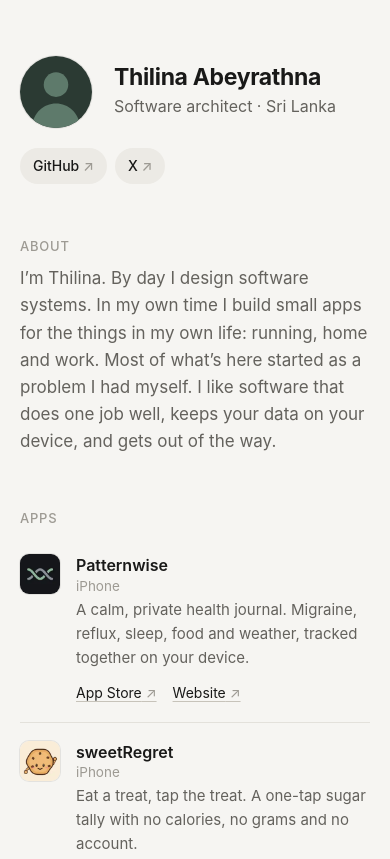
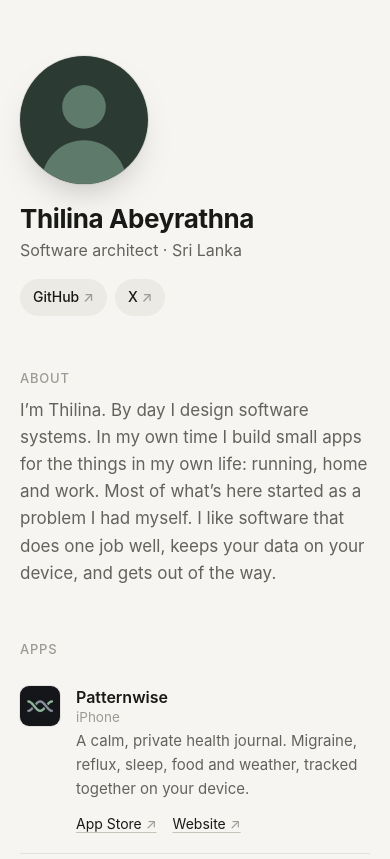
Before and after one commit to thilinaa/hello-world, a plain HTML site: page index.html in a window 390 px wide. Shown: the top 859 px of the page. Drawn offline with Linux system fonts and the light colour scheme.

Commit message:
Show a bigger photo; prepare LinkedIn and Instagram links
The photo grows from 88px to 160px (128px on phones), with the name,
role and social links beside it. LinkedIn and Instagram links are in
the markup but commented out until their profile URLs are known.

Co-Authored-By: Claude Opus 5.5 <noreply@anthropic.com>
Claude-Session: https://claude.ai/code/session_01Uu79mcuzhYxCjdyGzjJMJn

```diff
--- a/index.html
+++ b/index.html
@@ -21,15 +21,17 @@
 <main>
 
   <header class="intro">
-    <img class="me" src="/assets/me.svg" width="88" height="88" alt="Thilina Abeyrathna">
-    <div>
+    <img class="me" src="/assets/me.svg" width="160" height="160" alt="Thilina Abeyrathna">
+    <div class="who">
       <h1>Thilina Abeyrathna</h1>
       <p class="role">Software architect · Sri Lanka</p>
+      <nav class="social" aria-label="Elsewhere">
+        <a href="https://github.com/thilinaa">GitHub</a>
+        <!-- <a href="LINKEDIN_URL">LinkedIn</a> -->
+        <a href="https://x.com/thilina_a">X</a>
+        <!-- <a href="INSTAGRAM_URL">Instagram</a> -->
+      </nav>
     </div>
-    <nav class="social" aria-label="Elsewhere">
-      <a href="https://github.com/thilinaa">GitHub</a>
-      <a href="https://x.com/thilina_a">X</a>
-    </nav>
   </header>
 
   <section class="about" aria-labelledby="about">
--- a/styles.css
+++ b/styles.css
@@ -61,27 +61,28 @@ a:focus-visible { outline: 2px solid currentColor; outline-offset: 2px; border-r
 .intro {
   display: grid;
   grid-template-columns: auto minmax(0, 1fr);
-  gap: 20px 22px;
+  gap: 24px 32px;
   align-items: center;
 }
 .me {
   display: block;
-  width: 88px;
-  height: 88px;
+  width: 160px;
+  height: 160px;
   border-radius: 50%;
   object-fit: cover;
-  box-shadow: 0 0 0 1px var(--icon-edge);
+  box-shadow: 0 0 0 1px var(--icon-edge), 0 18px 40px -20px rgba(0, 0, 0, .35);
 }
+.who { min-width: 0; }
 .intro h1 {
   margin: 0;
-  font-size: 26px;
+  font-size: 30px;
   line-height: 1.15;
   font-weight: 650;
   letter-spacing: -.015em;
 }
 .role { margin: 4px 0 0; color: var(--muted); }
 .social {
-  grid-column: 1 / -1;
+  margin-top: 16px;
   display: flex;
   flex-wrap: wrap;
   gap: 8px;
@@ -166,8 +167,9 @@ footer p { margin: 0; }
 @media (max-width: 520px) {
   main { padding-top: 56px; }
   section { margin-top: 52px; }
-  .me { width: 72px; height: 72px; }
-  .intro h1 { font-size: 23px; }
+  .intro { grid-template-columns: minmax(0, 1fr); gap: 20px; }
+  .me { width: 128px; height: 128px; }
+  .intro h1 { font-size: 26px; }
   .work li { grid-template-columns: 40px minmax(0, 1fr); }
   .icon { width: 40px; height: 40px; }
   .what h3 span { display: block; margin-left: 0; }
```
Also changed, not shown: 1 other file.
